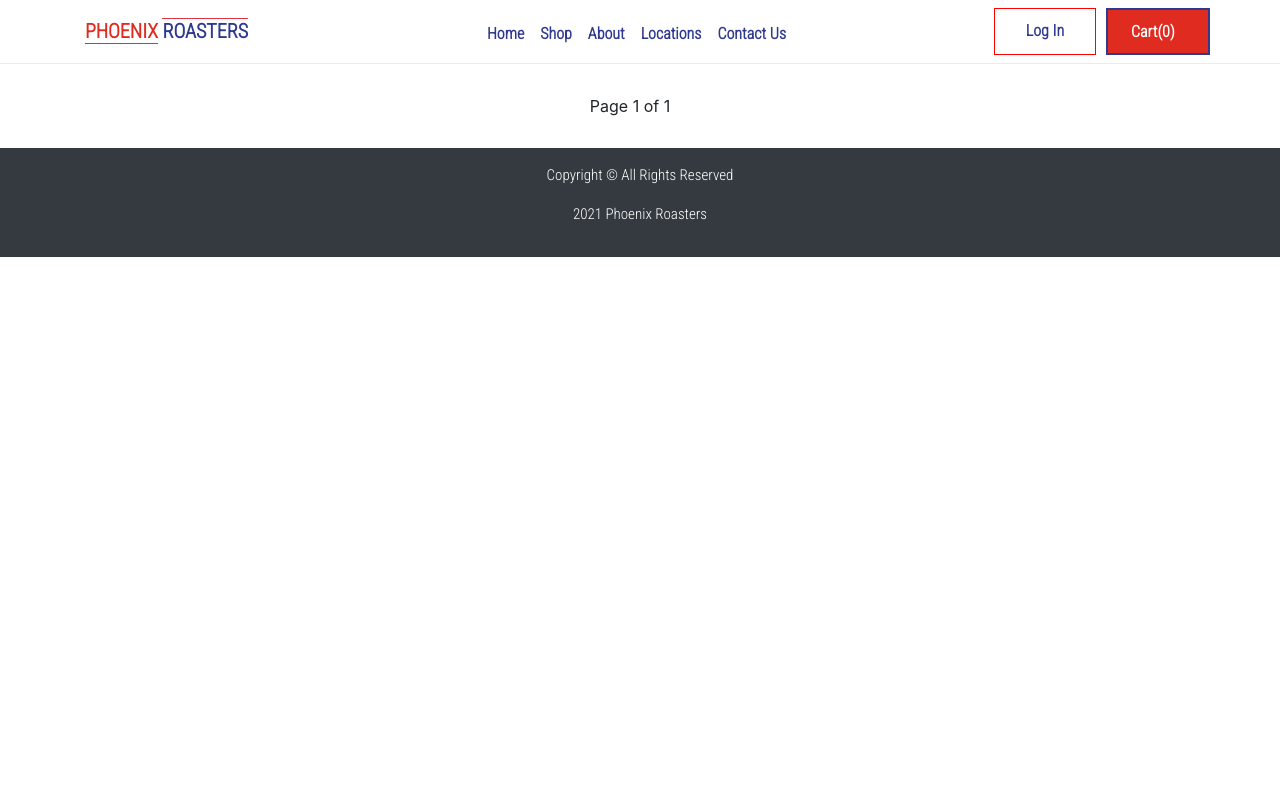
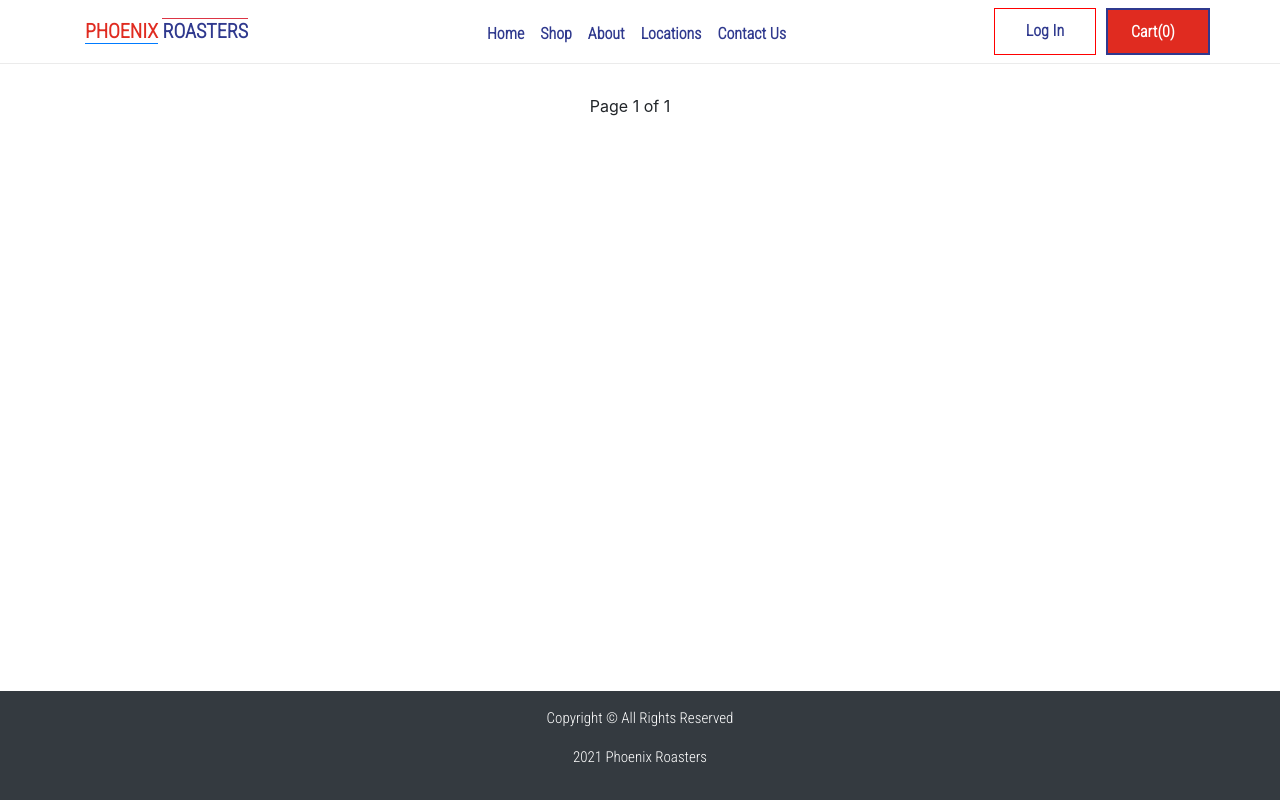
Before and after one commit to longplu/phoenix_roasters, a Django app: page /products/ in a window 1280 px wide. Run offline with Django 4.2, Linux system fonts and the light colour scheme; data that the repository does not hold is empty; style sheets or scripts are compiled from the project's sources; some libraries are stand-ins or nearby versions.

Commit message:
wip: debugging/sticky footer/urls

```diff
--- a/main_app/static/css/style.css
+++ b/main_app/static/css/style.css
@@ -1,6 +1,20 @@
 * {
   margin: 0;
   padding: 0;
+}
+
+body {
+  display: flex;
+  min-height: 100vh;
+  flex-direction: column;
+}
+
+main {
+  flex-grow: 1;
+}
+
+footer {
+  padding-top: 0;
 }
 
 a,
--- a/main_app/templates/base.html
+++ b/main_app/templates/base.html
@@ -1,32 +1,67 @@
-{% load sass_tags %}
-{% load static %}
+{% load sass_tags %} {% load static %}
 <!DOCTYPE html>
 <html lang="en">
   <head>
-    <meta charset="UTF-8">
-    <meta http-equiv="X-UA-Compatible" content="IE=edge">
-    <meta name="viewport" content="width=device-width, initial-scale=1.0">
+    <meta charset="UTF-8" />
+    <meta http-equiv="X-UA-Compatible" content="IE=edge" />
+    <meta name="viewport" content="width=device-width, initial-scale=1.0" />
     <script src="{% static 'js/script.js' %}"></script>
-    <link href="https://fonts.googleapis.com/css2?family=Playfair+Display:wght@600&family=Roboto+Condensed:wght@300&display=swap" rel="stylesheet">
-    <link rel="stylesheet" href="{% static 'css/style.css' %}">
-    <link rel="stylesheet" href="{% sass_src 'scss/styles.scss' %}" type="text/css">
-    <link rel="stylesheet" href="https://cdn.jsdelivr.net/npm/bootstrap@4.0.0/dist/css/bootstrap.min.css" integrity="sha384-Gn5384xqQ1aoWXA+058RXPxPg6fy4IWvTNh0E263XmFcJlSAwiGgFAW/dAiS6JXm" crossorigin="anonymous">
-    <link rel="stylesheet" href="https://cdn.jsdelivr.net/npm/bootstrap-icons@1.8.1/font/bootstrap-icons.css">
-    <link rel="preconnect" href="https://fonts.googleapis.com">
-    <link rel="preconnect" href="https://fonts.gstatic.com" crossorigin>
+    <link
+      href="https://fonts.googleapis.com/css2?family=Playfair+Display:wght@600&family=Roboto+Condensed:wght@300&display=swap"
+      rel="stylesheet"
+    />
+    <link rel="stylesheet" href="{% static 'css/style.css' %}" />
+    <link
+      rel="stylesheet"
+      href="{% sass_src 'scss/styles.scss' %}"
+      type="text/css"
+    />
+    <link
+      rel="stylesheet"
+      href="https://cdn.jsdelivr.net/npm/bootstrap@4.0.0/dist/css/bootstrap.min.css"
+      integrity="sha384-Gn5384xqQ1aoWXA+058RXPxPg6fy4IWvTNh0E263XmFcJlSAwiGgFAW/dAiS6JXm"
+      crossorigin="anonymous"
+    />
+    <link
+      rel="stylesheet"
+      href="https://cdn.jsdelivr.net/npm/bootstrap-icons@1.8.1/font/bootstrap-icons.css"
+    />
+    <link rel="preconnect" href="https://fonts.googleapis.com" />
+    <link rel="preconnect" href="https://fonts.gstatic.com" crossorigin />
 
     <title>Phoenix Roasters</title>
   </head>
   <body>
-    <script src="https://code.jquery.com/jquery-3.5.1.slim.min.js" integrity="sha384-DfXdz2htPH0lsSSs5nCTpuj/zy4C+OGpamoFVy38MVBnE+IbbVYUew+OrCXaRkfj" crossorigin="anonymous"></script>
+    <script
+      src="https://code.jquery.com/jquery-3.5.1.slim.min.js"
+      integrity="sha384-DfXdz2htPH0lsSSs5nCTpuj/zy4C+OGpamoFVy38MVBnE+IbbVYUew+OrCXaRkfj"
+      crossorigin="anonymous"
+    ></script>
 
-    <script src="https://cdn.jsdelivr.net/npm/bootstrap@4.5.3/dist/js/bootstrap.bundle.min.js" integrity="sha384-ho+j7jyWK8fNQe+A12Hb8AhRq26LrZ/JpcUGGOn+Y7RsweNrtN/tE3MoK7ZeZDyx" crossorigin="anonymous"></script>
+    <script
+      src="https://cdn.jsdelivr.net/npm/bootstrap@4.5.3/dist/js/bootstrap.bundle.min.js"
+      integrity="sha384-ho+j7jyWK8fNQe+A12Hb8AhRq26LrZ/JpcUGGOn+Y7RsweNrtN/tE3MoK7ZeZDyx"
+      crossorigin="anonymous"
+    ></script>
 
-    <nav class="navbar navbar-expand-lg   " style="background-color: #ffffff;">
+    <nav class="navbar navbar-expand-lg" style="background-color: #ffffff">
       <div class="container">
-        </button> <a class="navbar-brand" href="{% url 'home' %}"><span class="border-bottom border-10 border-primary  PHOENIX">PHOENIX</span> <span class="border-top border-4 border-danger ROSTER">ROASTERS</span></a>
-        <button class="navbar-toggler  " type="button" data-toggle="collapse" data-target="#navbarSupportedContent" aria-controls="navbarSupportedContent" aria-expanded="false" aria-label="Toggle navigation">
-            <span class="bi bi-list text-dark " style="font-size: 2rem;"></span>
+        <a class="navbar-brand" href="{% url 'home' %}">
+          <span class="border-bottom border-10 border-primary PHOENIX"
+            >PHOENIX</span
+          >
+          <span class="border-top border-4 border-danger ROSTER">ROASTERS</span>
+        </a>
+        <button
+          class="navbar-toggler"
+          type="button"
+          data-toggle="collapse"
+          data-target="#navbarSupportedContent"
+          aria-controls="navbarSupportedContent"
+          aria-expanded="false"
+          aria-label="Toggle navigation"
+        >
+          <span class="bi bi-list text-dark" style="font-size: 2rem"></span>
         </button>
 
         <div class="collapse navbar-collapse" id="navbarSupportedContent">
@@ -40,63 +75,44 @@
             <li class="nav-item">
               <a class="nav-link" href="{% url 'about' %}">About</a>
             </li>
-
             <li class="nav-item">
-              <a class="nav-link" href="">Locations</a>
+              <a class="nav-link" href="{% url 'location' %}">Locations</a>
             </li>
-
             <li class="nav-item">
               <a class="nav-link" href="{% url 'contactus' %}">Contact Us</a>
             </li>
+          </ul>
 
-          </ul>
-          <ul class="nav1 navbar-nav ms-auto ">
+          <ul class="nav1 navbar-nav ms-auto">
             <div class="row mx-md-n5">
-              <li id="login" class="nav-item  col px-md-6"> <a href="{% url 'login' %}" class="nav-link  text-center" style="width: 70px;">Log In</a> </li>
-              <li id="signup" class="nav-item  col px-md-7"> <a href="{% url 'shoppingcarts_index' %}" class=' nav-link text-white ' style="width: 70px;">Cart(0) </a> </li>
+              <li id="login" class="nav-item col px-md-6">
+                <a
+                  href="{% url 'login' %}"
+                  class="nav-link text-center"
+                  style="width: 70px"
+                  >Log In</a
+                >
+              </li>
+              <li id="signup" class="nav-item col px-md-7">
+                <a
+                  href="{% url 'shoppingcarts_index' %}"
+                  class="nav-link text-white"
+                  style="width: 70px"
+                  >Cart(0)
+                </a>
+              </li>
             </div>
-                            </div>
-                          </div>
-                        </div>
-
-
-
-
-
-
-
-
-
-
-
-
-
-
-
-
-
-
-
-
-
-
-
           </ul>
         </div>
       </div>
     </nav>
-      <main>
-        {% block content %}
-        {% endblock %}
-    </main>
-    <footer class="page-footer bg-dark">
 
+    <main>{% block content %} {% endblock %}</main>
+    <footer class="footer page-footer bg-dark">
       <div id="footer" class="text-center text-white p-3">
-        <p style="font-size: 15px;">Copyright © All Rights Reserved</p>
-        <p style="font-size: 15px;">2021 Phoenix Roasters</p>
+        <p style="font-size: 15px">Copyright © All Rights Reserved</p>
+        <p style="font-size: 15px">2021 Phoenix Roasters</p>
       </div>
-
     </footer>
-
   </body>
 </html>
```
Lines whose indentation alone changed are shown as unchanged.
